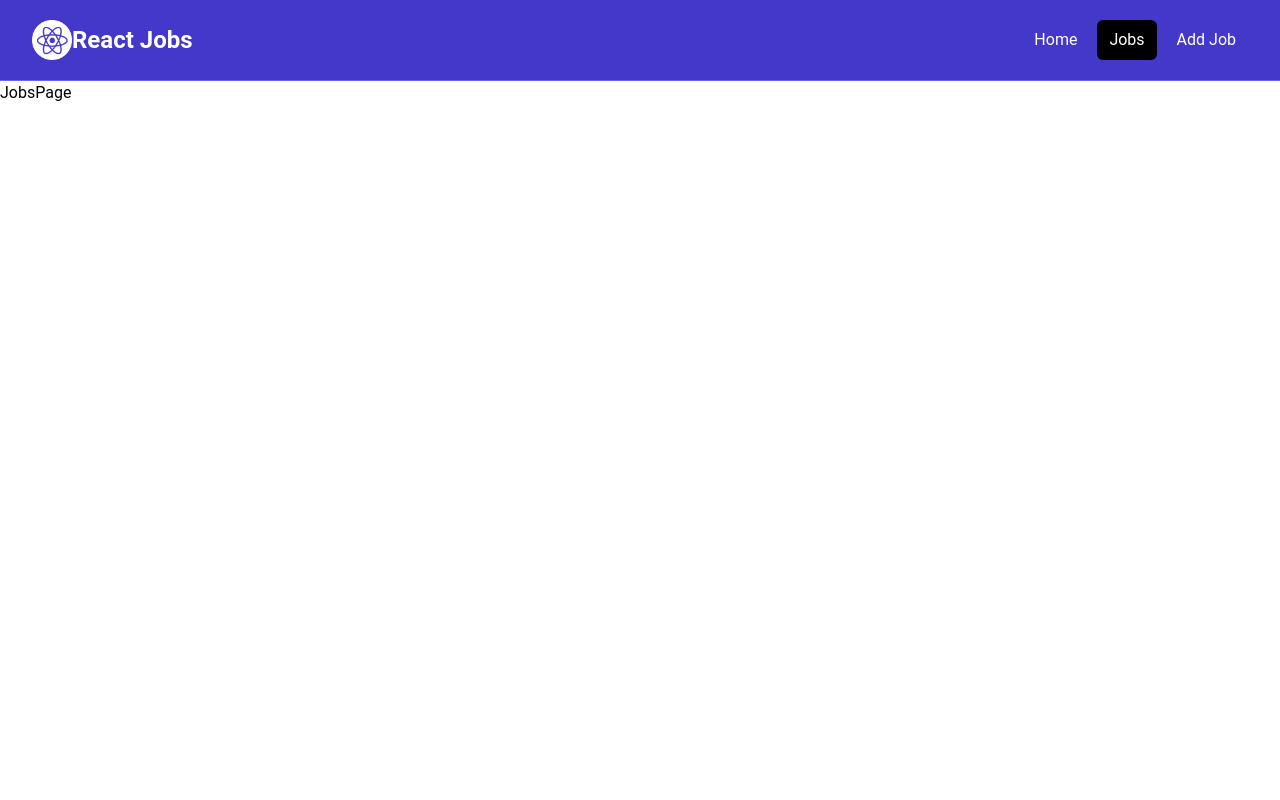
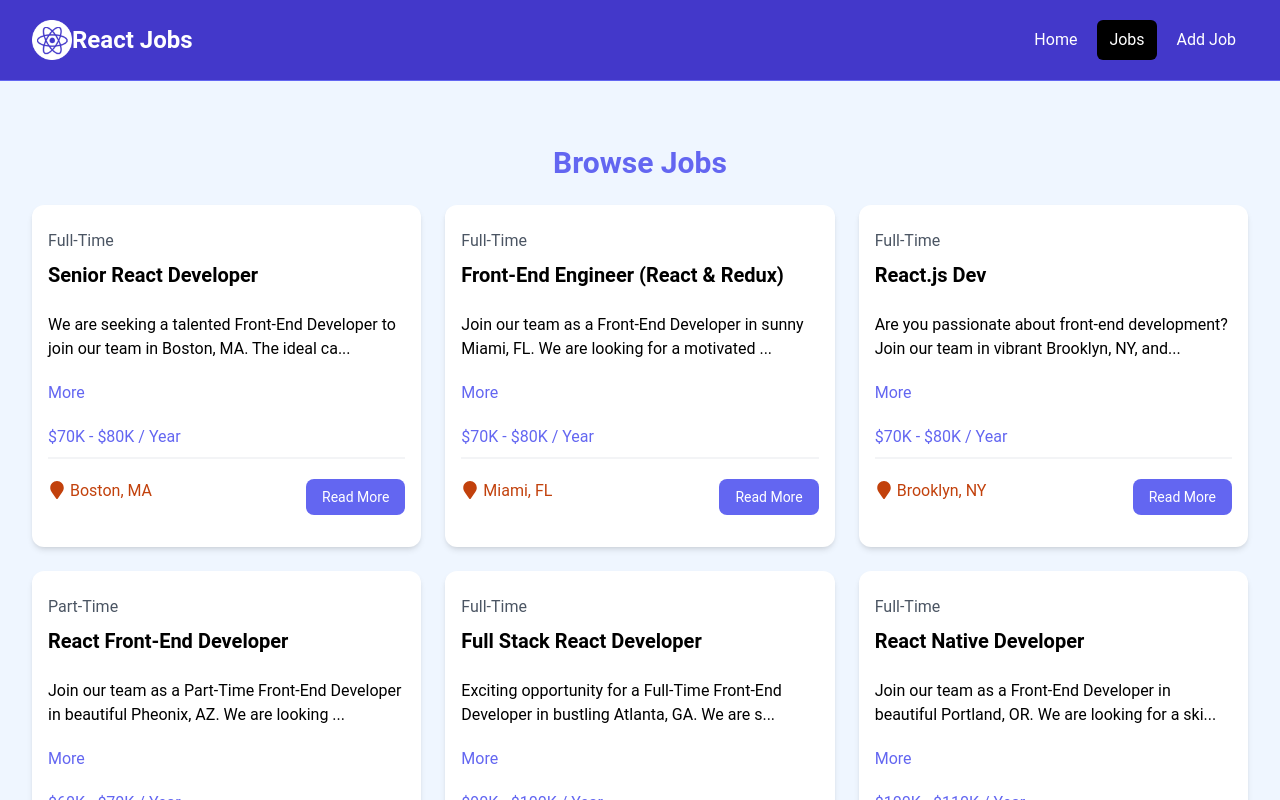
Before and after one commit to DammyJoshvtr/React-Jobs, a React (Vite) app: page /jobs in a window 1280 px wide. Shown: the top 800 px of the page. Built offline with nearby package versions, Linux system fonts and the light colour scheme.

Commit message:
Added JobListings Component to the JobsPage

```diff
--- a/src/components/JobListings.jsx
+++ b/src/components/JobListings.jsx
@@ -1,18 +1,18 @@
 import JobListing from './JobListing';
 import jobs from '../jobs.json';
 
-const JobListings = () => {
+const JobListings = ( {isHome = false} ) => {
 
-  const recentJobs = jobs.slice(0, 3)
+  const jobListings = isHome ? jobs.slice(0, 3) : jobs;
   return (
     <section className="bg-blue-50 px-4 py-10">
       <div className="container-xl lg:container m-auto">
         <h2 className="text-3xl font-bold text-indigo-500 mb-6 text-center">
-          Browse Jobs
+          { isHome ? 'Recent Jobs' : 'Browse Jobs' }
         </h2>
         <div className="grid grid-cols-1 md:grid-cols-3 gap-6">
 
-          { recentJobs.map((job) => (
+          { jobListings.map((job) => (
             <JobListing key={ job.id } job={ job }/>
           )) }
 
--- a/src/pages/HomePage.jsx
+++ b/src/pages/HomePage.jsx
@@ -8,7 +8,7 @@
   <>
     <Hero />
     <HomeCards />
-    <JobListings />
+    <JobListings isHome={true}/>
     <ViewAllJobs />
   </>
 )};
--- a/src/pages/JobsPage.jsx
+++ b/src/pages/JobsPage.jsx
@@ -1,6 +1,10 @@
+import JobListings from '../components/JobListings'
+
 const JobsPage = () => {
   return (
-    <div>JobsPage</div>
+    <section className='bg-blue-50 px-4 py-6'>
+      <JobListings />
+    </section>
   )
 }
 
```
